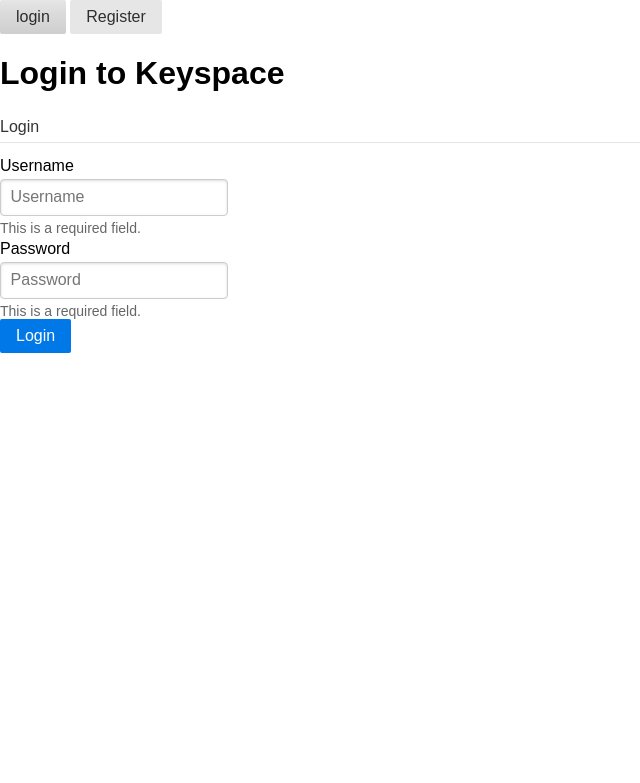
After one commit to AbstractBeliefs/keyspace, a Flask app: page /login in a window 1280 px wide. The commit adds this page. Shown: the top 783 px of the page, without its empty margins (0-640 px from the left). Run offline with Flask 2, Linux system fonts and the light colour scheme; some libraries are stand-ins or nearby versions.

Commit message:
Add basic user management: register/login/logout

```diff
--- /dev/null
+++ b/init.sql
@@ -0,0 +1,6 @@
+drop table if exists users;
+create table users (
+    id integer primary key autoincrement,
+    username text not null unique,
+    password text not null
+);
--- /dev/null
+++ b/keyspace/db.py
@@ -0,0 +1,21 @@
+import sqlite3
+from flask import g
+
+from . import config
+
+def get_db():
+    db = getattr(g, "database", None)
+    if db is None:
+        db = g.database = sqlite3.connect(config.db_path)
+    return db
+
+def query_db(query, args=(), one=False):
+    cur = get_db().execute(query, args)
+    rv = cur.fetchall()
+    cur.close()
+    return (rv[0] if rv else None) if one else rv
+
+def cleanup(*args):
+    db = getattr(g, "database", None)
+    if db is not None:
+        db.close()
--- /dev/null
+++ b/keyspace/templates/base.html
@@ -0,0 +1,26 @@
+<html>
+  <head>
+    <link rel="stylesheet" href="https://unpkg.com/purecss@2.0.3/build/pure-min.css">
+    <title>Keybase  - {% block title %}{% endblock %}</title>
+  </head>
+
+  <body>
+    {% with messages = get_flashed_messages() %}
+      {% if messages %}
+        <ul>
+        {% for message in messages %}
+          <li>{{ message }}</li>
+        {% endfor %}
+        </ul>
+      {% endif %}
+    {% endwith %}
+
+    {% if session["username"] %}
+      <a class="pure-button" href="/logout">Logout</a>
+    {% else %}
+      <a class="pure-button" href="/login">login</a>
+      <a class="pure-button" href="/register">Register</a>
+    {% endif %}
+    {% block body %}{% endblock %}
+  </body>
+</html>
--- /dev/null
+++ b/keyspace/templates/login.html
@@ -0,0 +1,21 @@
+{% extends "base.html" %}
+{% block title %}Register{% endblock %}
+
+{% block body %}
+<h1>Login to Keyspace</h1>
+<form class="pure-form pure-form-stacked" action="/login" method="POST">
+  <fieldset>
+    <legend>Login</legend>
+
+    <label for="user">Username</label>
+    <input id="user" name="user"  placeholder="Username" />
+    <span class="pure-form-message">This is a required field.</span>
+
+    <label for="password">Password</label>
+    <input type="password" id="password" name="password" placeholder="Password" />
+    <span class="pure-form-message">This is a required field.</span>
+
+    <button type="submit" class="pure-button pure-button-primary">Login</button>
+  </fieldset>
+</form>
+{% endblock %}
--- /dev/null
+++ b/keyspace/views.py
@@ -0,0 +1,77 @@
+from flask import render_template, session, redirect, request, flash
+from passlib.hash import argon2
+import sqlite3
+from . import app, db
+
+@app.route("/")
+def index():
+    return render_template("index.html")
+
+@app.route("/login", methods=["GET", "POST"])
+def login():
+    if session.get("username", False):
+        app.logger.info("Already logged in, redirecting")
+        flash("You're already logged in!")
+        return redirect("/")
+
+    if request.method == "POST":
+        username = request.form["user"]
+        password = request.form["password"]
+
+        db_pass = db.query_db("SELECT password FROM users WHERE username = ?", (username,), True)
+        if db_pass is None:
+            flash("No such username: {}".format(username))
+            return redirect("/login")
+        else:
+            db_pass = db_pass[0]
+
+        if argon2.verify(password, db_pass):
+            session["username"] = username
+            flash("You're logged in as {}.".format(username))
+            return redirect("/")
+        else:
+            flash("Incorrect password for {}.".format(username))
+            return redirect("/login")
+
+    return render_template("login.html")
+
+
+@app.route("/logout")
+def logout():
+    session["username"] = False
+    flash("You've logged out. Bye!")
+    return redirect("/")
+
+@app.route("/register", methods=["GET", "POST"])
+def register():
+    if session.get("username", False):
+        app.logger.info("Already logged in, redirecting")
+        flash("You're already logged in!")
+        return redirect("/")
+
+    if request.method == "POST":
+        username = request.form["user"]
+        password = request.form["password"]
+
+        if not username:
+            flash("Username {} is not available".format(username))
+            return redirect("/register")
+        if not password:
+            flash("Username {} is not available".format(username))
+            return redirect("/register")
+
+        try:
+            passhash = argon2.hash(password)
+            c = db.get_db().cursor()
+            c.execute("INSERT INTO users (username, password) VALUES (?, ?)", (username, passhash))
+            db.get_db().commit()
+        except sqlite3.IntegrityError:
+            flash("Username {} is not available".format(username))
+            return redirect("/register")
+
+        app.logger.info("Registered with {}:{}".format(username, password))
+        flash("Welcome to Keyspace, {}".format(username))
+        session["username"] = username
+        return redirect("/")
+
+    return render_template("register.html")
--- a/requirements.txt
+++ b/requirements.txt
@@ -1 +1,3 @@
 Flask==1.1.2
+passlib==1.7.2
+argon2-cffi==20.1.0
```
Also changed, not shown: keyspace/__init__.py (+6 -5 lines), keyspace/templates/index.html (+14 -8 lines), keyspace/templates/register.html (added, +21 -0 lines), 2 other files.
